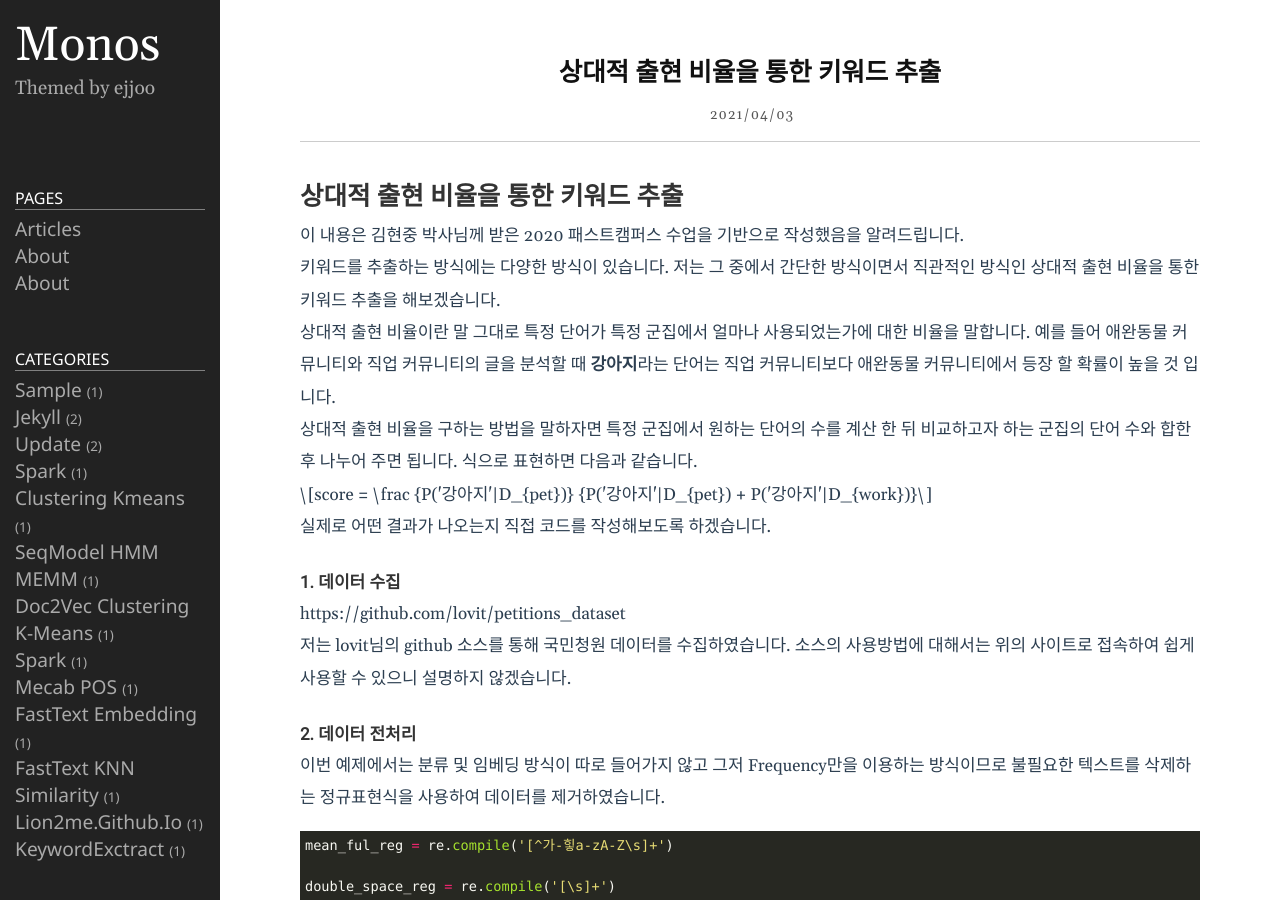
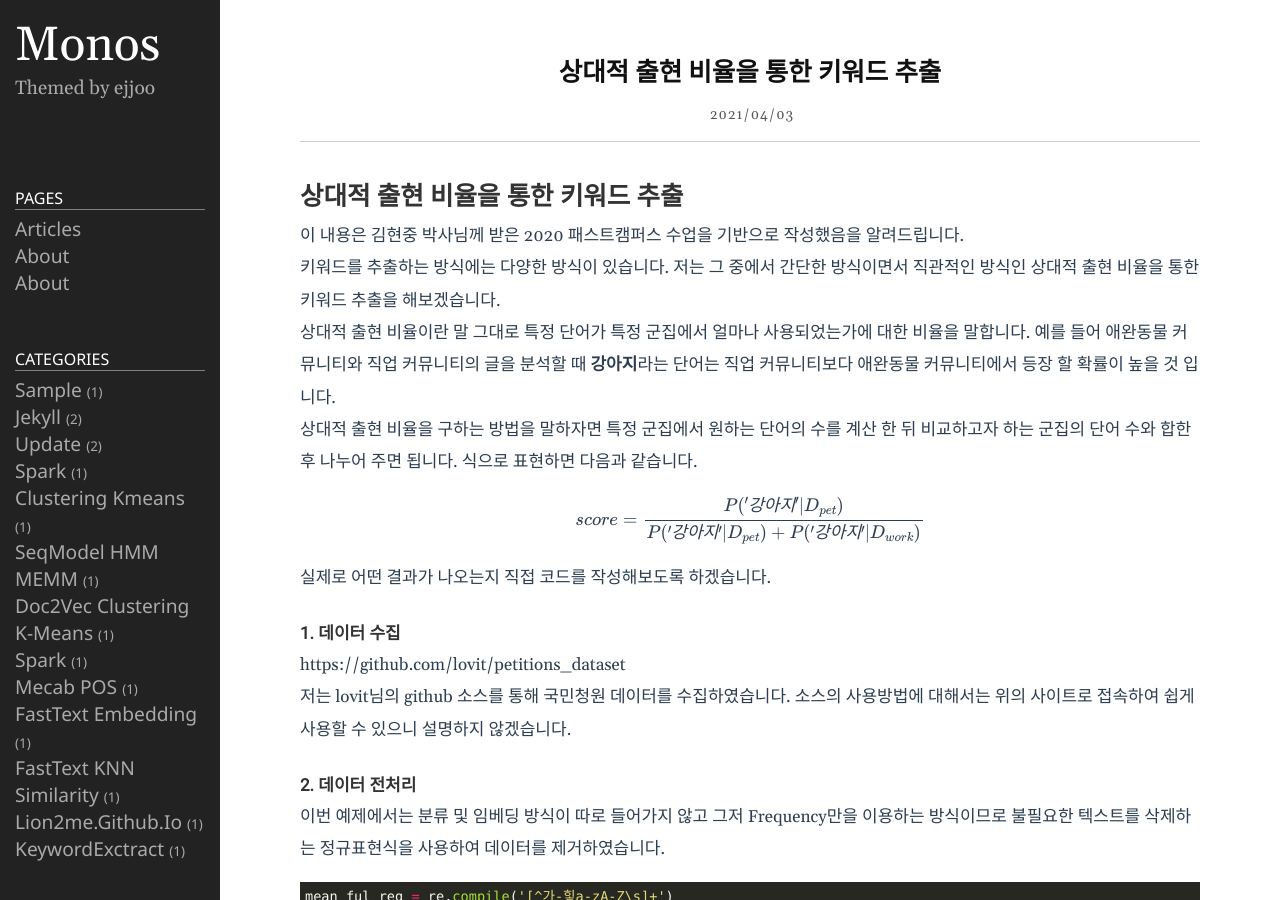
Before and after one commit to Lion2me/Lion2me_change, a Jekyll site: the page built from _posts/2021-04-03-상대적-출현-비율을-통한-키워드추출.md, in a window 1280 px wide and 900 px high. Built offline with Jekyll 4.4.1, drawn with Linux system fonts in a browser that asks for light colours; formulas are drawn with MathJax 3; some of the changed lines change nothing that is shown.

Commit message:
수식 변경

```diff
--- a/_posts/2021-04-03-상대적-출현-비율을-통한-키워드추출0.md
+++ b/_posts/2021-04-03-상대적-출현-비율을-통한-키워드추출.md
@@ -121,3 +121,7 @@
 #####참조
 
 https://lovit.github.io/nlp/2018/04/12/proportion_keywords/
+
+<script type="text/javascript"
+src="https://cdn.mathjax.org/mathjax/latest/MathJax.js?config=TeX-AMS_HTML">
+</script>
```
